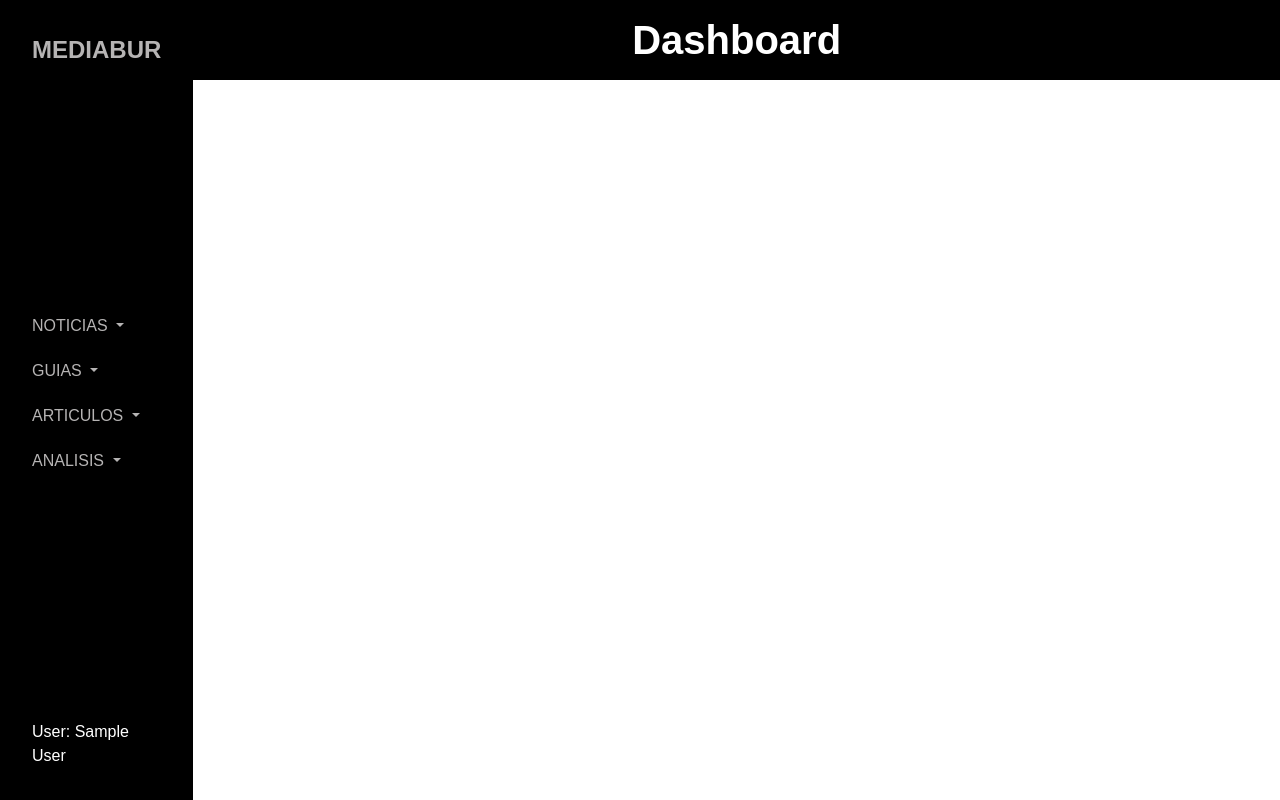
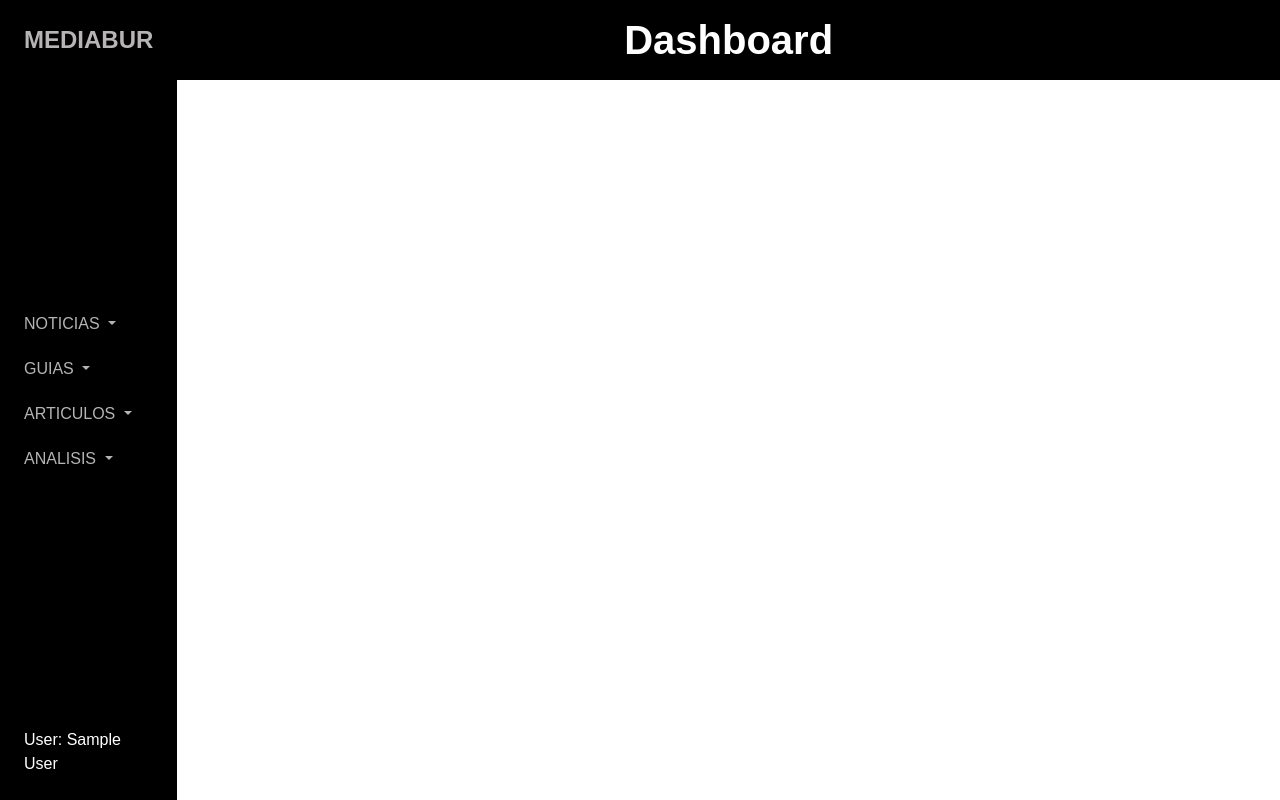
Before and after one commit to ivan-burgio/mediabur, a PHP site: page /dashboard in a window 1280 px wide. Run offline with PHP 8.4, Linux system fonts and the light colour scheme; the visitor is signed in with stand-in values (Sample User, id 1); data that the repository does not hold is empty; some libraries are stand-ins or nearby versions.

Commit message:
Alineacion del nombre del sidebar con el titulo dashboard

```diff
--- a/src/scss/admin/_dashboard.scss
+++ b/src/scss/admin/_dashboard.scss
@@ -10,6 +10,7 @@
 
     &__header {
         width: 100%;
+        height: 10rem;
         text-align: center;
         padding: 2rem;
         background-color: v.$black;
--- a/src/scss/admin/_sidebar.scss
+++ b/src/scss/admin/_sidebar.scss
@@ -7,11 +7,13 @@
     justify-content: space-between;
     height: 100vh;
     background-color: v.$black;
-    padding: 1rem;
 
     &__titulo {
-        margin: 2rem;
-        padding: 1rem;
+        display: flex;
+        align-items: center;
+        height: 10rem;
+        margin: 0 2rem;
+        padding: 0 1rem;
         color: v.$gray-light;
         font-size: 3rem;
         text-transform: uppercase;
```
Also changed, not shown: public/build/css/app.css, 1 other file.
